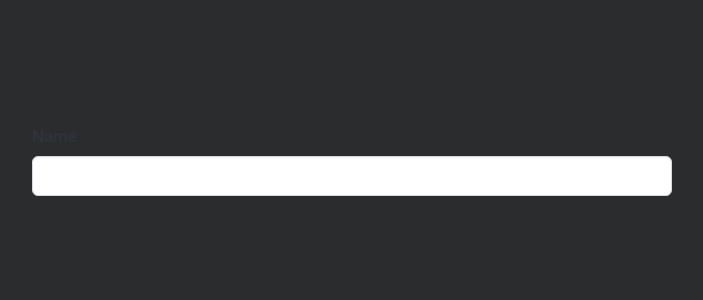
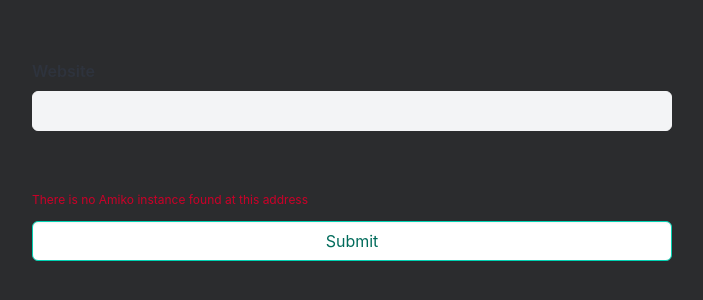
Before and after one commit to Xwilarg/Amiko, a React (Vite) app in the folder client/: page / in a window 1280 px wide. Shown: the part 240-540 px from the top of the page, without its empty margins (288-991 px from the left). Built offline with nearby package versions, Linux system fonts and the light colour scheme; no server answers.

Commit message:
Add base login form

```diff
--- a/client/src/login/LoginForm.tsx
+++ b/client/src/login/LoginForm.tsx
@@ -1,28 +1,54 @@
-import { useEffect, useState } from 'react'
+import { useEffect, useState, type ReactNode } from 'react'
+import type Metadata from '../model/Metadata';
 
 export default function LoginForm() {
     // @ts-ignore
-    const [instance, setInstance] = useState<string | null>(`${configuration.baseUrl()}`);
-    const [metadata, setMetadata] = useState<any | null>(null);
-    const [password, setPassword] = useState('');
+    const [instance, setInstance] = useState<string>(`${configuration.baseUrl() ?? ""}`);
+    const [metadata, setMetadata] = useState<Metadata | null>(null);
+    const [error, setError] = useState('');
 
-    useEffect(() => {
-        if (instance !== null)
+    function checkInstance()
     {
         fetch(`${instance}/api/`)
         .then(resp => resp.ok ? resp.json() : Promise.reject(`${resp.status}`))
         .then(json => {
             setMetadata(json);
+            setError("");
         })
         .catch((err) => {
             console.error(`Failed to GET ${instance}/api/`);
-                setInstance(null);
+            setInstance("");
+            setError("There is no Amiko instance found at this address")
         });
+    }
+    useEffect(() => {
+        if (instance !== "")
+        {
+            checkInstance();
         }
     }, []);
 
-    let instanceLoginForm =
-    metadata === null ? <></> :
+    function onLogin(e: React.MouseEvent<HTMLInputElement>) {
+        e.preventDefault();
+
+        if (metadata === null) {
+            checkInstance();
+        } else {
+            if (metadata.isInit) {
+
+            } else {
+            setError("test")
+            }
+        }
+    }
+
+    let instanceLoginForm: ReactNode;
+
+    if (metadata === null) instanceLoginForm = <></>;
+    else
+    {
+        if (metadata.isInit) {
+            instanceLoginForm =
             <>
                 <div className="field">
                     <label className="label">Username</label>
@@ -30,19 +56,45 @@ export default function LoginForm() {
                         <input className="input" name="username" type="text" />
                     </div>
                 </div>
+                <div className="field">
+                    <label className="label">Password</label>
+                    <div className="control">
+                        <input className="input" name="password" type="password" />
+                    </div>
+                </div>
+            </>
+        }
+        else
+        {
+            instanceLoginForm =
+                <div className="field">
+                    <label className="label">Enter your admin password and let's begin our journey</label>
+                    <div className="control">
+                        <input className="input" name="password" type="text" />
+                    </div>
+                </div>
+        }
+    }
+    <>
     </>
 
     return (
     <div className="modal is-active">
         <div className="modal-background"></div>
         <div className="modal-content">
-            <div className="field">
-                <label className="label">Name</label>
+            <div className="field pb-6">
+                <label className="label">Website</label>
                 <div className="control">
-                    <input className="input" name="instance" type="text" disabled={instance != null} value={instance ?? ""} />
+                    <input className="input" name="instance" type="text" disabled={instance != null}
+                        value={instance} onChange={(e) => setInstance(e.target.value)}
+                    />
                 </div>
             </div>
             {instanceLoginForm}
+            <p className={"help is-danger" + (error ? "" : " is-hidden")}>{error}</p>
+            <div className="field pt-3">
+                <input className="input is-primary" type="submit" onClick={onLogin} />
+            </div>
         </div>
     </div>
     )
--- /dev/null
+++ b/client/src/model/Metadata.ts
@@ -0,0 +1,3 @@
+export default interface Metadata {
+    isInit: boolean;
+}
--- a/client/src/platform/browser.js
+++ b/client/src/platform/browser.js
@@ -41,7 +41,9 @@ interaction = {
     open: (url) => window.open(url, '_blank').focus()
 };
 configuration = {
-    baseUrl: () => window.location.origin.startsWith("http://localhost") ? `http://localhost:5129` : window.location.origin
+    baseUrl: () => window.location.origin.startsWith("http://localhost")
+        ? `http://localhost:5129` // Used for local debugging
+        : window.location.origin
 };
 filesystem = {
     readTokenAsync: async () => {
```
Lines whose indentation alone changed are shown as unchanged.
